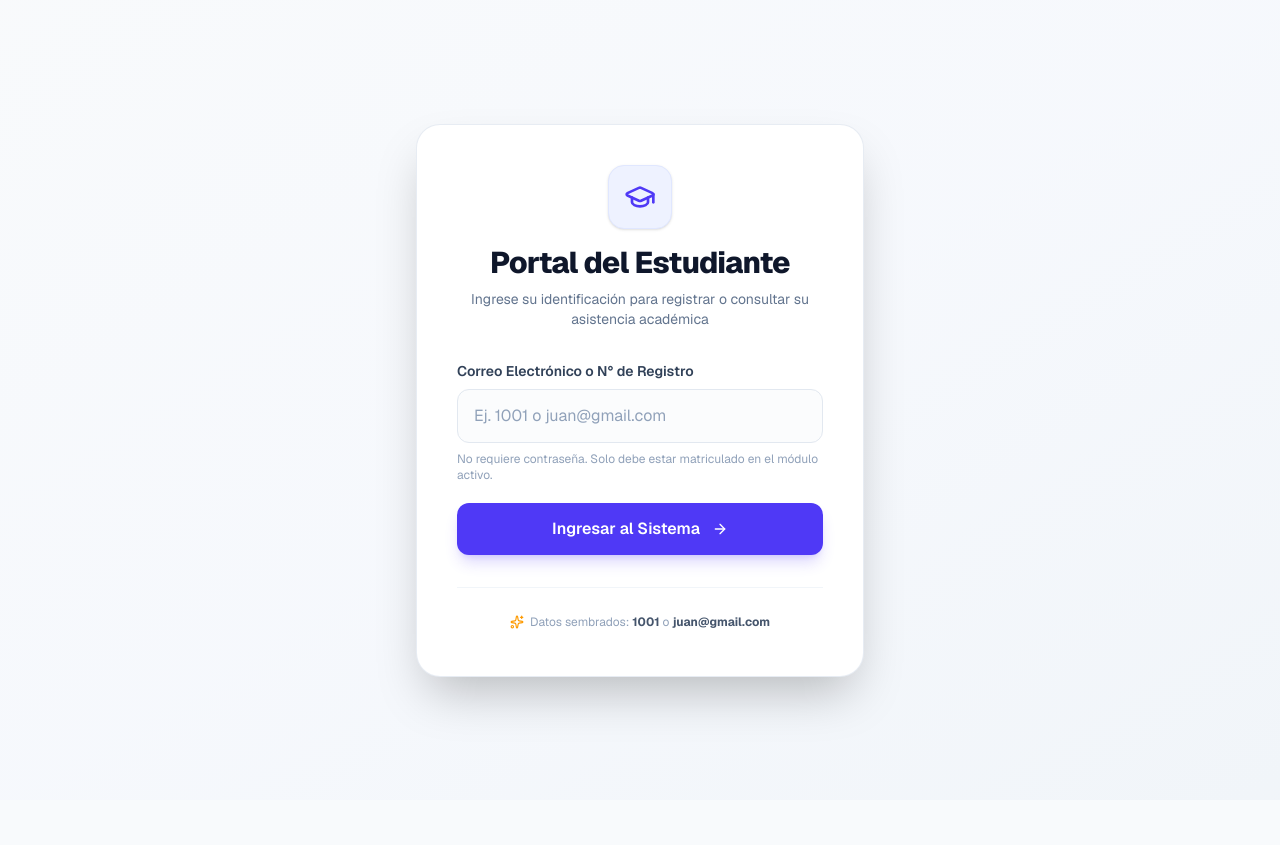
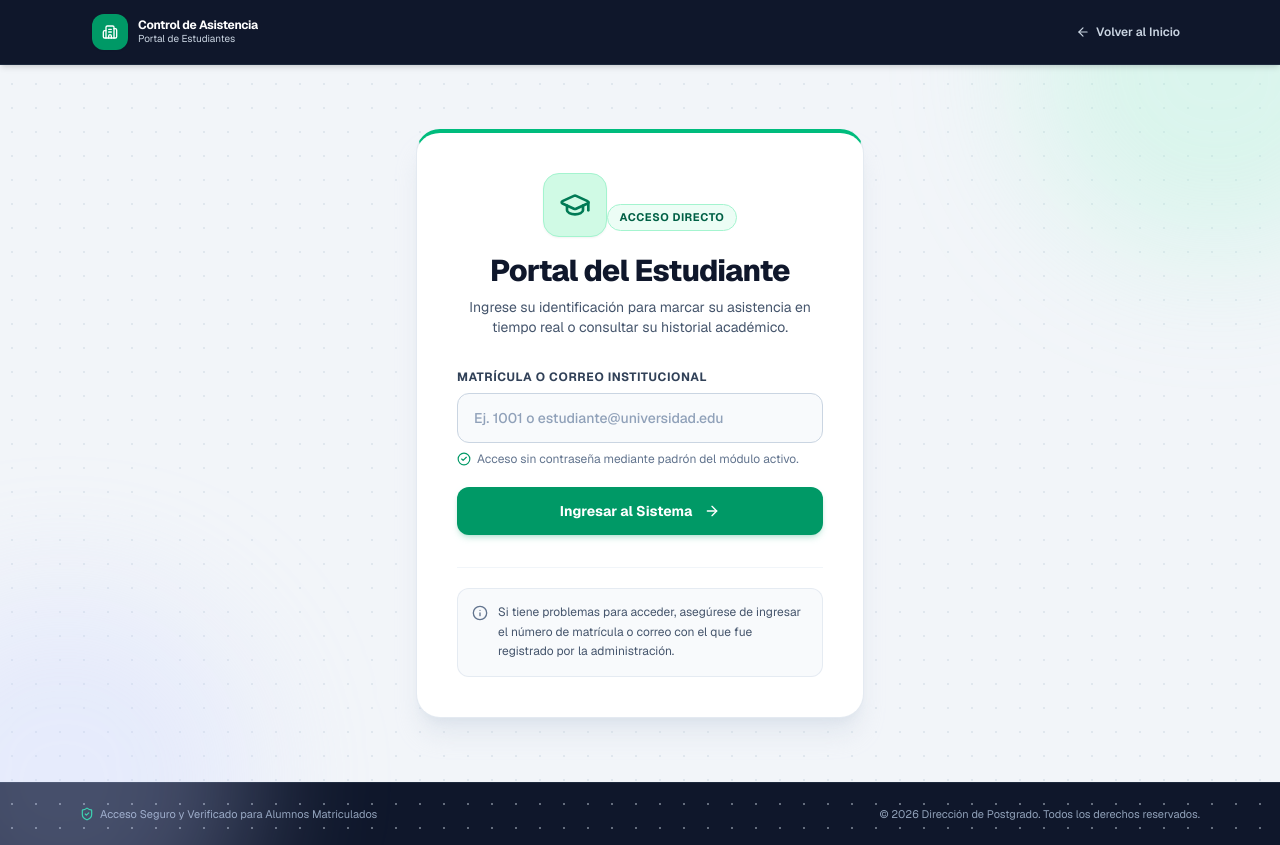
Before and after one commit to Eliseo531/iac-asistencia3, a Next.js app in the folder frontend/: page /login in a window 1280 px wide. Before the commit the page ends 800 px from the top, so only its background shows below. Built offline with nearby package versions, Linux system fonts and the light colour scheme.

Commit message:
feat(ui): refactorizar login de estudiantes con identidad esmeralda institucional y depuracion de ruido

```diff
--- a/frontend/src/app/(estudiante)/login/page.tsx
+++ b/frontend/src/app/(estudiante)/login/page.tsx
@@ -1,14 +1,76 @@
+import Link from 'next/link';
 import { StudentLoginForm } from '@/features/auth/components/StudentLoginForm';
+import { Building2, ArrowLeft, ShieldCheck } from 'lucide-react';
 
 export const metadata = {
-  title: 'Acceso de Estudiantes | Sistema de Asistencia',
-  description: 'Portal de registro e historial de asistencia para estudiantes',
+  title: 'Acceso de Estudiantes | Control de Asistencia',
+  description: 'Portal de registro e historial de asistencia para estudiantes de postgrado',
 };
 
 export default function StudentLoginPage() {
   return (
-    <main className="min-h-screen bg-gradient-to-br from-slate-50 via-indigo-50/20 to-slate-100 flex items-center justify-center p-4">
-      <StudentLoginForm />
-    </main>
+    <div className="min-h-screen bg-slate-100/85 text-slate-900 flex flex-col justify-between selection:bg-emerald-100 selection:text-emerald-900 relative overflow-hidden">
+      {/* Patrón de textura geométrica sutil */}
+      <div
+        className="absolute inset-0 pointer-events-none opacity-[0.45] bg-[radial-gradient(#cbd5e1_1px,transparent_1px)] [background-size:24px_24px]"
+        aria-hidden="true"
+      />
+
+      {/* Halos ambientales suaves */}
+      <div
+        className="absolute -top-32 -right-32 w-96 h-96 bg-emerald-200/30 rounded-full blur-3xl pointer-events-none"
+        aria-hidden="true"
+      />
+      <div
+        className="absolute -bottom-32 -left-32 w-96 h-96 bg-indigo-200/30 rounded-full blur-3xl pointer-events-none"
+        aria-hidden="true"
+      />
+
+      {/* 1. Barra Superior Institucional (Navy Framing) */}
+      <header className="bg-slate-900 border-b border-slate-800 text-white sticky top-0 z-30 shadow-md">
+        <div className="max-w-6xl mx-auto px-4 sm:px-6 h-16 flex items-center justify-between">
+          <Link
+            href="/"
+            className="flex items-center gap-2.5 group cursor-pointer focus-visible:outline-none focus-visible:ring-2 focus-visible:ring-emerald-400 rounded-lg px-1 py-0.5"
+          >
+            <div className="w-9 h-9 rounded-xl bg-emerald-600 text-white flex items-center justify-center font-bold text-sm shadow-xs group-hover:bg-emerald-500 transition-colors">
+              <Building2 className="w-4 h-4 text-white" />
+            </div>
+            <div>
+              <span className="text-xs font-bold tracking-tight text-white block leading-tight">
+                Control de Asistencia
+              </span>
+              <span className="text-[10px] text-slate-300 block leading-tight">
+                Portal de Estudiantes
+              </span>
+            </div>
+          </Link>
+
+          <Link
+            href="/"
+            className="inline-flex items-center gap-1.5 text-xs font-semibold text-slate-300 hover:text-white px-3 py-1.5 rounded-lg hover:bg-slate-800 transition-all cursor-pointer"
+          >
+            <ArrowLeft className="w-3.5 h-3.5" />
+            <span>Volver al Inicio</span>
+          </Link>
+        </div>
+      </header>
+
+      {/* 2. Formulario Centrado */}
+      <main className="flex-1 max-w-6xl mx-auto w-full px-4 sm:px-6 py-10 sm:py-16 flex items-center justify-center relative z-10">
+        <StudentLoginForm />
+      </main>
+
+      {/* 3. Pie Institucional */}
+      <footer className="bg-slate-900 border-t border-slate-800 py-6 text-center text-xs text-slate-400">
+        <div className="max-w-6xl mx-auto px-4 flex flex-col sm:flex-row items-center justify-between gap-3 text-[11px] text-slate-400">
+          <span className="flex items-center gap-1.5">
+            <ShieldCheck className="w-3.5 h-3.5 text-emerald-400" />
+            <span>Acceso Seguro y Verificado para Alumnos Matriculados</span>
+          </span>
+          <span>© 2026 Dirección de Postgrado. Todos los derechos reservados.</span>
+        </div>
+      </footer>
+    </div>
   );
 }
--- a/frontend/src/features/auth/components/StudentLoginForm.tsx
+++ b/frontend/src/features/auth/components/StudentLoginForm.tsx
@@ -2,7 +2,7 @@
 
 import React, { useState } from 'react';
 import { useStudentAuth } from '../hooks/useStudentAuth';
-import { GraduationCap, AlertCircle, ArrowRight, Loader2, Sparkles } from 'lucide-react';
+import { GraduationCap, AlertCircle, ArrowRight, Loader2, CheckCircle2, Info } from 'lucide-react';
 
 export function StudentLoginForm() {
   const [identifier, setIdentifier] = useState('');
@@ -15,7 +15,7 @@ export function StudentLoginForm() {
 
     const trimmed = identifier.trim();
     if (!trimmed) {
-      setLocalError('Por favor ingrese su correo electrónico o su número de registro.');
+      setLocalError('Por favor ingrese su correo electrónico o su número de matrícula.');
       return;
     }
 
@@ -29,25 +29,28 @@ export function StudentLoginForm() {
   const displayedError = localError || error;
 
   return (
-    <div className="w-full max-w-md bg-white dark:bg-zinc-900 rounded-3xl shadow-2xl border border-slate-200/80 dark:border-zinc-800 p-8 sm:p-10 transition-colors">
+    <div className="w-full max-w-md bg-white rounded-3xl shadow-xl shadow-slate-300/40 border border-slate-200/90 border-t-4 border-t-emerald-500 p-8 sm:p-10 transition-all">
       <div className="text-center mb-8">
-        <div className="inline-flex items-center justify-center w-16 h-16 rounded-2xl bg-indigo-50 dark:bg-indigo-950/70 text-indigo-600 dark:text-indigo-400 mb-4 border border-indigo-100 dark:border-indigo-800/60 shadow-sm">
+        <div className="inline-flex items-center justify-center w-16 h-16 rounded-2xl bg-emerald-100 text-emerald-700 border border-emerald-200 mb-4 shadow-xs">
           <GraduationCap className="w-8 h-8" />
         </div>
-        <h1 className="text-2xl sm:text-3xl font-extrabold text-slate-900 dark:text-zinc-50 tracking-tight">
+        <div className="inline-flex items-center gap-1.5 px-3 py-1 rounded-full text-[11px] font-bold uppercase tracking-wider text-emerald-800 bg-emerald-50 border border-emerald-200 mb-2">
+          <span>Acceso Directo</span>
+        </div>
+        <h1 className="text-2xl sm:text-3xl font-extrabold text-slate-900 tracking-tight">
           Portal del Estudiante
         </h1>
-        <p className="text-sm text-slate-500 dark:text-zinc-400 mt-2">
-          Ingrese su identificación para registrar o consultar su asistencia académica
+        <p className="text-sm text-slate-600 mt-2">
+          Ingrese su identificación para marcar su asistencia en tiempo real o consultar su historial académico.
         </p>
       </div>
 
       {displayedError && (
         <div
           role="alert"
-          className="mb-6 p-4 rounded-2xl bg-rose-50 dark:bg-rose-950/40 border border-rose-200 dark:border-rose-900 text-rose-700 dark:text-rose-300 text-sm flex items-start space-x-3"
+          className="mb-6 p-4 rounded-2xl bg-rose-50 border border-rose-200 text-rose-800 text-sm flex items-start space-x-3 shadow-2xs"
         >
-          <AlertCircle className="w-5 h-5 flex-shrink-0 mt-0.5 text-rose-500 dark:text-rose-400" />
+          <AlertCircle className="w-5 h-5 flex-shrink-0 mt-0.5 text-rose-600" />
           <span className="font-medium">{displayedError}</span>
         </div>
       )}
@@ -56,37 +59,38 @@ export function StudentLoginForm() {
         <div>
           <label
             htmlFor="identifier"
-            className="block text-sm font-semibold text-slate-700 dark:text-zinc-300 mb-2"
+            className="block text-xs font-bold uppercase tracking-wider text-slate-700 mb-2"
           >
-            Correo Electrónico o N° de Registro
+            Matrícula o Correo Institucional
           </label>
           <input
             id="identifier"
             type="text"
             value={identifier}
             onChange={(e) => setIdentifier(e.target.value)}
-            placeholder="Ej. 1001 o juan@gmail.com"
+            placeholder="Ej. 1001 o estudiante@universidad.edu"
             disabled={isLoading}
-            className={`w-full px-4 py-3.5 rounded-xl border text-slate-900 dark:text-zinc-100 placeholder-slate-400 dark:placeholder-zinc-500 bg-slate-50/50 dark:bg-zinc-800/60 focus:bg-white dark:focus:bg-zinc-800 focus:outline-none focus:ring-2 transition ${
+            className={`w-full px-4 py-3.5 rounded-xl border text-slate-900 placeholder-slate-400 bg-slate-50 focus:bg-white focus:outline-none focus:ring-2 transition text-sm font-medium ${
               displayedError
-                ? 'border-rose-300 dark:border-rose-800 focus:ring-rose-200 dark:focus:ring-rose-900'
-                : 'border-slate-200 dark:border-zinc-700 focus:ring-indigo-100 dark:focus:ring-indigo-900/60 focus:border-indigo-500 dark:focus:border-indigo-500'
-            } disabled:bg-slate-100 dark:disabled:bg-zinc-800 disabled:cursor-not-allowed`}
+                ? 'border-rose-400 focus:ring-rose-200'
+                : 'border-slate-300 focus:ring-emerald-500/20 focus:border-emerald-600'
+            } disabled:bg-slate-100 disabled:cursor-not-allowed`}
           />
-          <p className="text-xs text-slate-400 dark:text-zinc-500 mt-2">
-            No requiere contraseña. Solo debe estar matriculado en el módulo activo.
-          </p>
+          <div className="flex items-center gap-1.5 text-xs text-slate-500 mt-2">
+            <CheckCircle2 className="w-3.5 h-3.5 text-emerald-600 shrink-0" />
+            <span>Acceso sin contraseña mediante padrón del módulo activo.</span>
+          </div>
         </div>
 
         <button
           type="submit"
           disabled={isLoading}
-          className="w-full py-3.5 px-4 bg-indigo-600 hover:bg-indigo-700 active:bg-indigo-800 text-white font-semibold rounded-xl shadow-lg shadow-indigo-600/20 hover:shadow-indigo-600/30 transition-all flex items-center justify-center space-x-2 disabled:opacity-50 disabled:cursor-not-allowed cursor-pointer"
+          className="w-full py-3.5 px-4 bg-emerald-600 hover:bg-emerald-700 active:bg-emerald-800 text-white font-bold text-sm rounded-xl shadow-md shadow-emerald-600/20 transition-all flex items-center justify-center space-x-2 disabled:opacity-50 disabled:cursor-not-allowed cursor-pointer"
         >
           {isLoading ? (
             <>
               <Loader2 className="w-5 h-5 animate-spin" />
-              <span>Verificando matrícula...</span>
+              <span>Verificando matrícula en módulo activo...</span>
             </>
           ) : (
             <>
@@ -97,10 +101,12 @@ export function StudentLoginForm() {
         </button>
       </form>
 
-      <div className="mt-8 pt-6 border-t border-slate-100 dark:border-zinc-800 text-center">
-        <div className="inline-flex items-center gap-1.5 text-xs text-slate-400 dark:text-zinc-500">
-          <Sparkles className="w-3.5 h-3.5 text-amber-500" />
-          <span>Datos sembrados: <strong className="text-slate-600 dark:text-zinc-300">1001</strong> o <strong className="text-slate-600 dark:text-zinc-300">juan@gmail.com</strong></span>
+      <div className="mt-8 pt-5 border-t border-slate-100">
+        <div className="p-3.5 rounded-xl bg-slate-50 border border-slate-200/80 text-xs text-slate-600 flex items-start gap-2.5">
+          <Info className="w-4 h-4 text-slate-500 shrink-0 mt-0.5" />
+          <p className="leading-relaxed">
+            Si tiene problemas para acceder, asegúrese de ingresar el número de matrícula o correo con el que fue registrado por la administración.
+          </p>
         </div>
       </div>
     </div>
```
